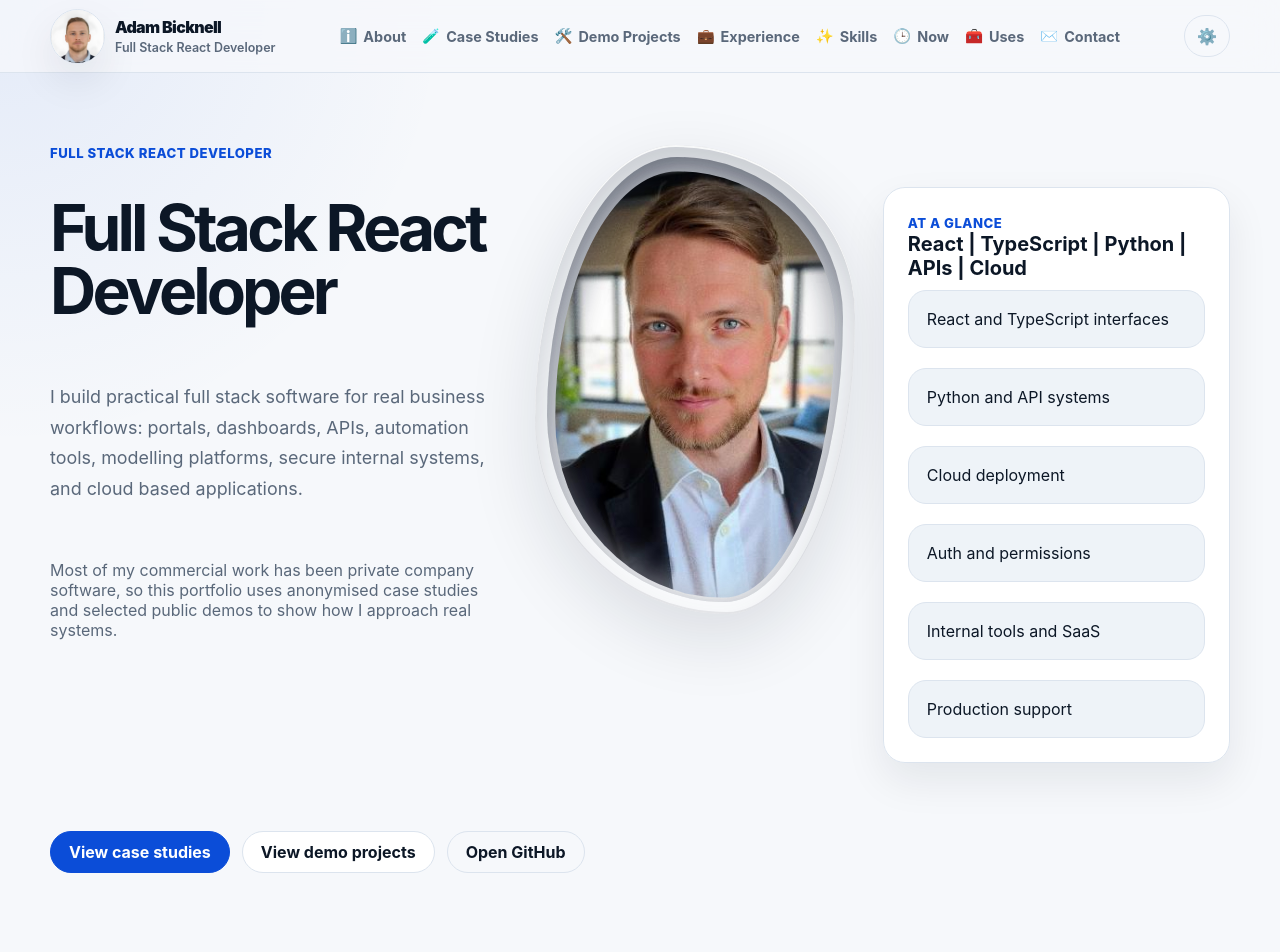
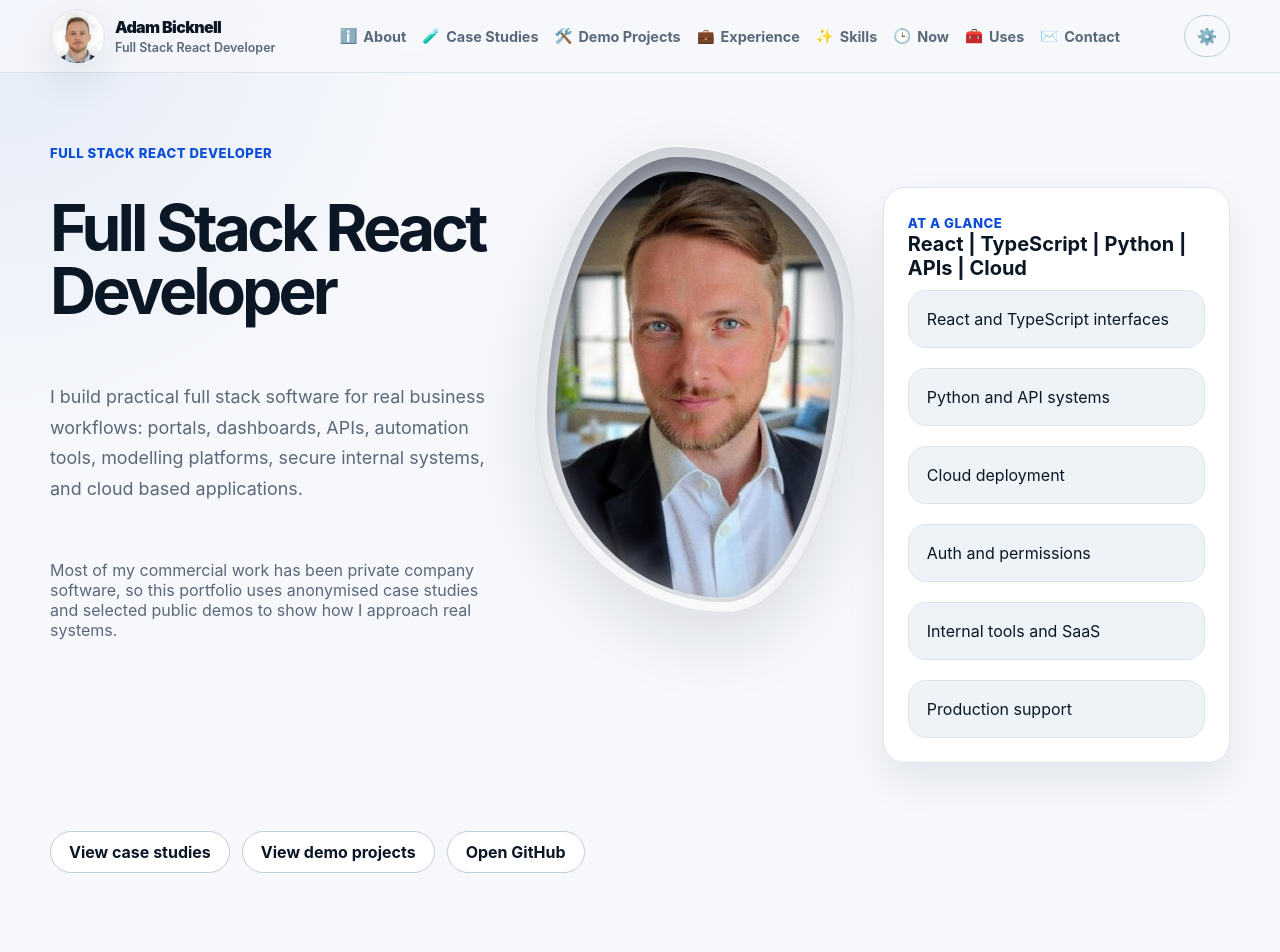
Before and after one commit to adambicknell/development-portfolio, a Next.js app: page / in a window 1280 px wide. Shown: the top 952 px of the page. Built offline with nearby package versions, Linux system fonts and the light colour scheme.

Commit message:
UPDATE: Unify home CTA button style and strengthen light-theme borders.

```diff
--- a/src/app/globals.css
+++ b/src/app/globals.css
@@ -7,6 +7,7 @@
   --text: #0c1726;
   --muted: #5a687a;
   --border: #dce4ee;
+  --button-border: #c2cedc;
   --primary: #0b4dd8;
   --primaryInk: #ffffff;
   --shadow: 0 18px 40px rgba(15, 23, 42, 0.08);
@@ -22,6 +23,7 @@
   --text: #edf4ff;
   --muted: #a7b7cc;
   --border: #21354f;
+  --button-border: #21354f;
   --primary: #6aa5ff;
   --primaryInk: #05101f;
   --shadow: 0 18px 40px rgba(0, 0, 0, 0.28);
@@ -160,7 +162,7 @@ button {
   min-height: 42px;
   border-radius: 999px;
   padding: 0 18px;
-  border: 1px solid var(--border);
+  border: 1px solid var(--button-border);
   background: var(--surface);
   color: var(--text);
   font-weight: 700;
--- a/src/app/page.tsx
+++ b/src/app/page.tsx
@@ -65,13 +65,13 @@ export default function HomePage() {
             </aside>
           </div>
           <div className="row" style={{ marginTop: 26 }}>
-            <Link className="button primary" href="/case-studies">
+            <Link className="button" href="/case-studies">
               View case studies
             </Link>
             <Link className="button" href="/demo-projects">
               View demo projects
             </Link>
-            <a className="button ghost" href={site.github}>
+            <a className="button" href={site.github}>
               Open GitHub
             </a>
           </div>
```
